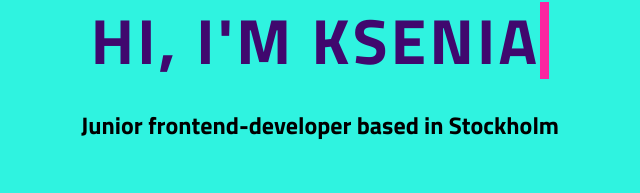
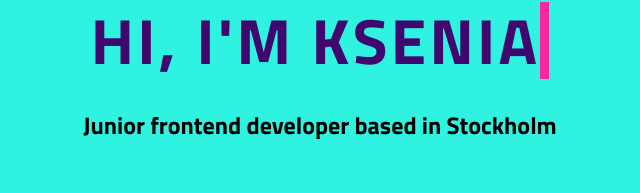
Before and after one commit to kseniiaivanova/portfolio, a website built with Parcel: page src/index.html in a window 1280 px wide. Shown: the part 109-302 px from the top of the page, 320-960 px from the left. Built offline with nearby package versions, Linux system fonts and the light colour scheme; no server answers.

Commit message:
fix: fixed heading

```diff
--- a/src/index.html
+++ b/src/index.html
@@ -79,7 +79,7 @@
         <h1>Hi, I'm <span class="move">Ksenia</span></h1>
 
         <aside class="hello__intro">
-          <h4>Junior frontend-developer based in Stockholm</h4>
+          <h4>Junior frontend developer based in Stockholm</h4>
         </aside>
         <article class="imgcont mt-5">
           <img class="picture_of_xenia" src="../assets/face.png" alt="Ksenia" />
```
